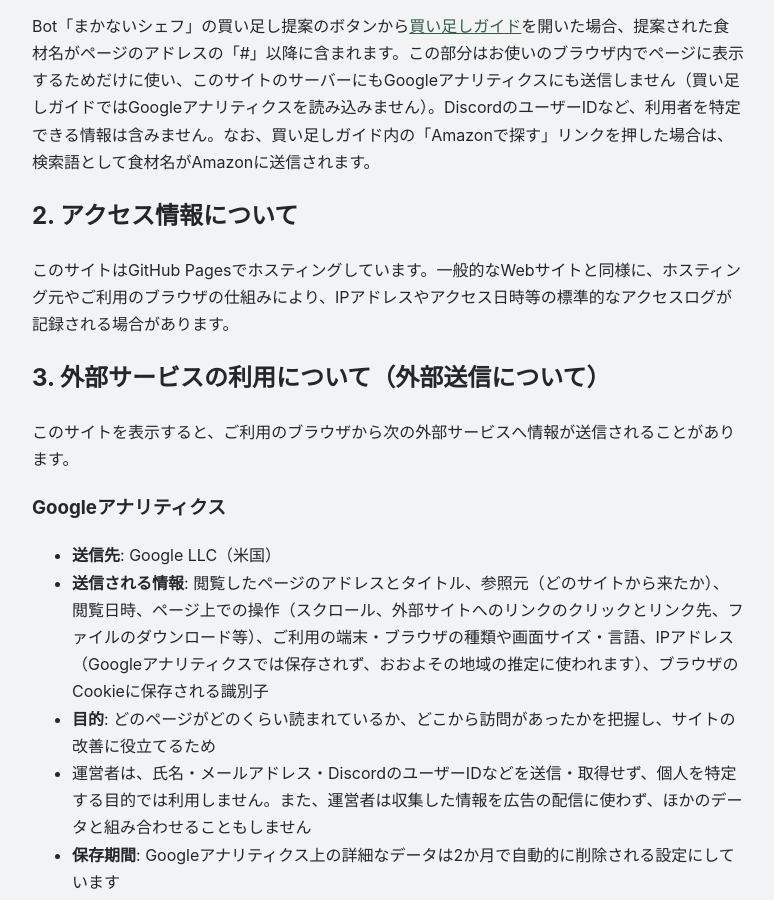
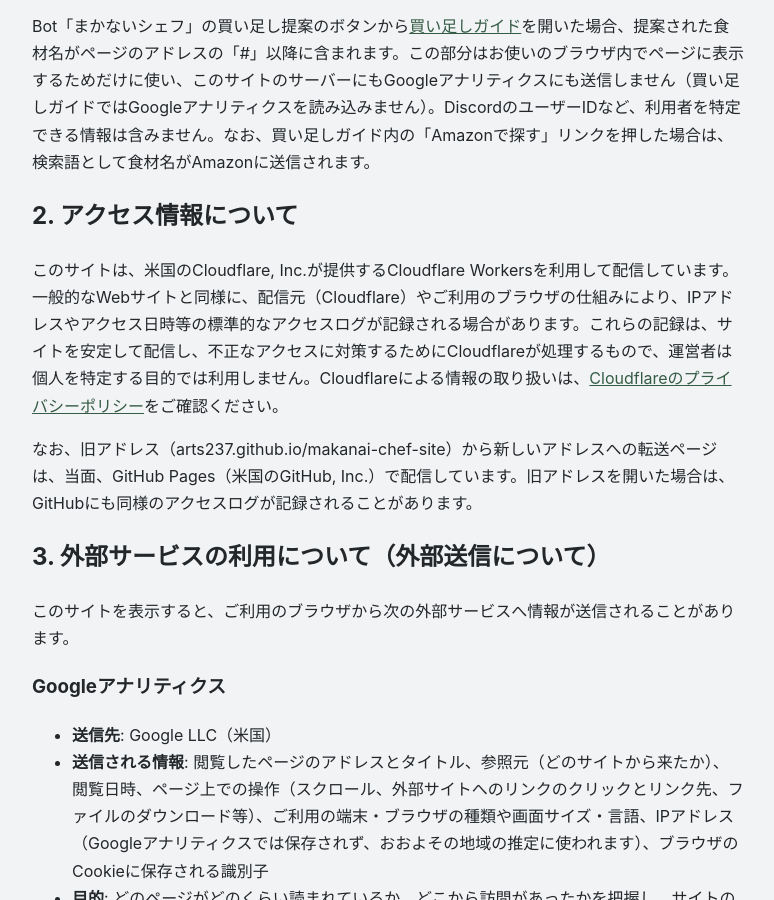
Before and after one commit to arts237/makanai-chef-site, a Jekyll site: the page built from privacy-policy.md, in a window 1280 px wide and 900 px high, scrolled down 351 px. Shown: the whole window, without its empty margins (252-1026 px from the left). Built offline with Jekyll 4.4.1, drawn with Linux system fonts in a browser that asks for light colours; some of the changed text lies outside the part shown.

Commit message:
プライバシーポリシー: 配信元をCloudflareに改訂、旧アドレスの転送ページ（GitHub Pages）を明記。READMEを公開対象から除外
独立レビュー2視点（法務・QA）の指摘を反映。

Co-Authored-By: Claude Opus 5.5 <noreply@anthropic.com>
Claude-Session: https://claude.ai/code/session_01FdjfHVVNp61Eu2yMVDsY5x

```diff
--- a/_config.yml
+++ b/_config.yml
@@ -15,6 +15,7 @@ amazon_tag: "makanai01-22"
 # ビルドに含めないファイル（Jekyllの既定の除外に、Cloudflareの設定ファイルを足したもの）
 exclude:
   - wrangler.jsonc
+  - README.md
   - Gemfile
   - Gemfile.lock
   - node_modules
--- a/privacy-policy.md
+++ b/privacy-policy.md
@@ -14,7 +14,9 @@ Bot「まかないシェフ」の買い足し提案のボタンから[買い足
 
 ## 2. アクセス情報について
 
-このサイトはGitHub Pagesでホスティングしています。一般的なWebサイトと同様に、ホスティング元やご利用のブラウザの仕組みにより、IPアドレスやアクセス日時等の標準的なアクセスログが記録される場合があります。
+このサイトは、米国のCloudflare, Inc.が提供するCloudflare Workersを利用して配信しています。一般的なWebサイトと同様に、配信元（Cloudflare）やご利用のブラウザの仕組みにより、IPアドレスやアクセス日時等の標準的なアクセスログが記録される場合があります。これらの記録は、サイトを安定して配信し、不正なアクセスに対策するためにCloudflareが処理するもので、運営者は個人を特定する目的では利用しません。Cloudflareによる情報の取り扱いは、[Cloudflareのプライバシーポリシー](https://www.cloudflare.com/privacypolicy/)をご確認ください。
+
+なお、旧アドレス（arts237.github.io/makanai-chef-site）から新しいアドレスへの転送ページは、当面、GitHub Pages（米国のGitHub, Inc.）で配信しています。旧アドレスを開いた場合は、GitHubにも同様のアクセスログが記録されることがあります。
 
 ## 3. 外部サービスの利用について（外部送信について）
 
```
Also changed, not shown: other parts of privacy-policy.md (+1 -1 lines).
